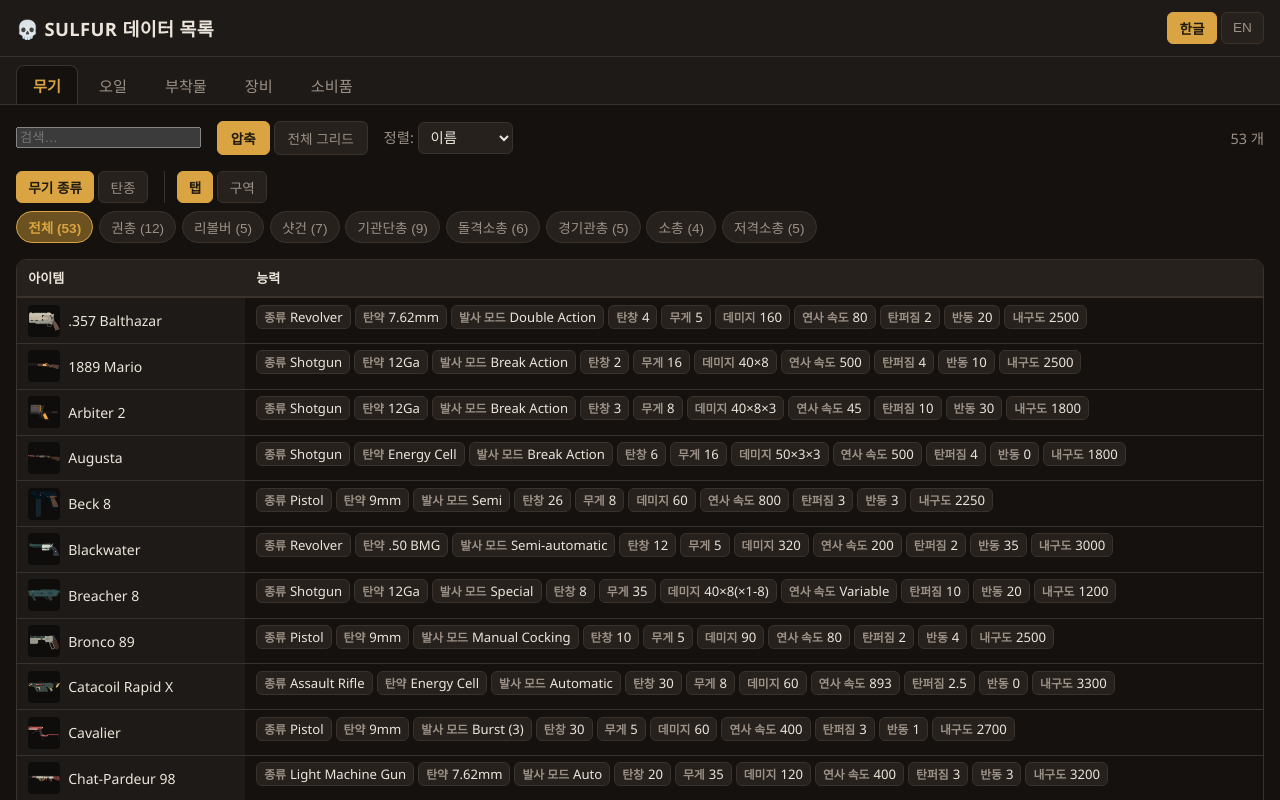
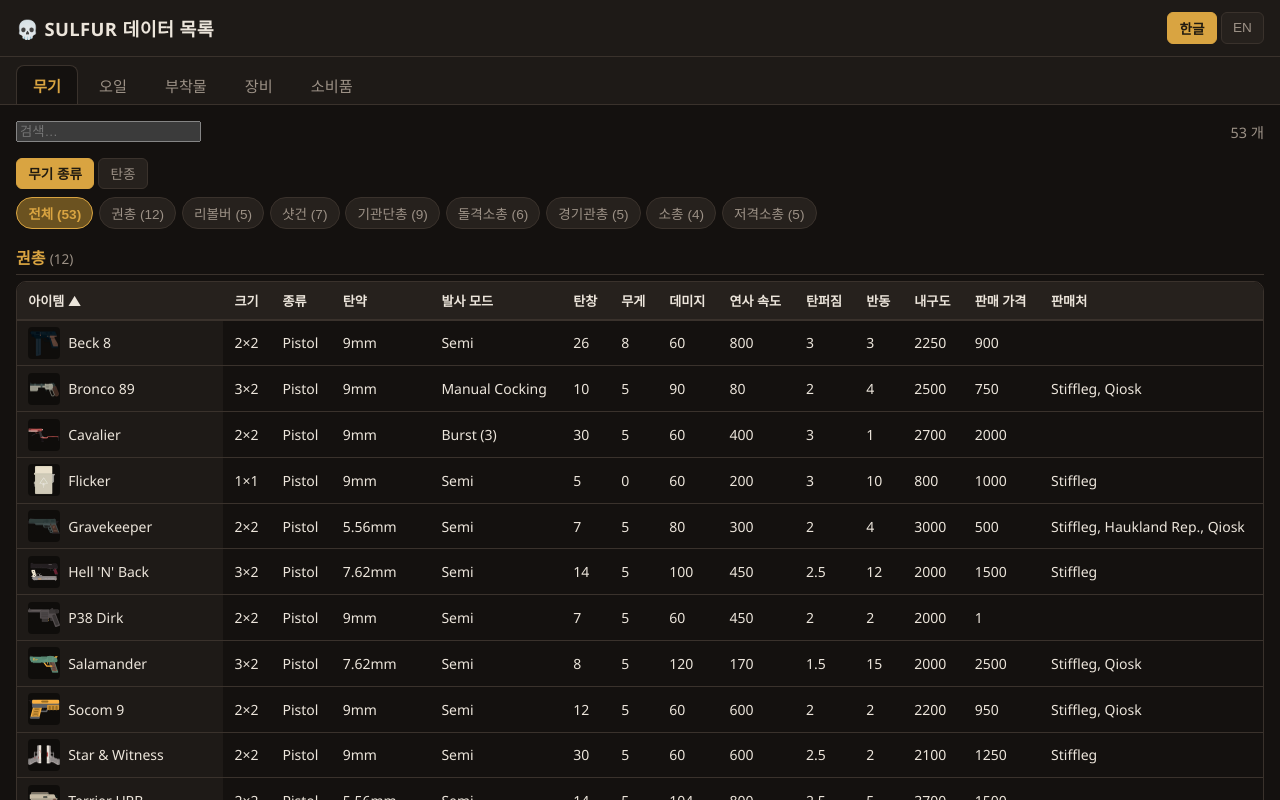
Before and after one commit to YunJonghwan/sulfur-wiki-list, a React (Vite) app: page / in a window 1280 px wide. Shown: the top 800 px of the page. Built offline with nearby package versions, Linux system fonts and the light colour scheme.

Commit message:
데이터 테이블 개선: 뷰 전환 로직 최적화 및 불필요한 상태 제거

```diff
--- a/src/components/DataTable.jsx
+++ b/src/components/DataTable.jsx
@@ -70,17 +70,21 @@ export default function DataTable({ data, lang }) {
   const axes = data.axes || []
 
   const [search, setSearch] = useState('')
-  const [view, setView] = useState('compact') // 'compact' | 'grid'
   const [abilityKey, setAbilityKey] = useState('') // selected stat for sort/filter
   const [abilityDir, setAbilityDir] = useState('desc')
   const [onlyWith, setOnlyWith] = useState(false)
   const [gridSortKey, setGridSortKey] = useState('__name')
   const [gridSortDir, setGridSortDir] = useState('asc')
   const [axisKey, setAxisKey] = useState(axes[0]?.key || '')
-  const [subMode, setSubMode] = useState('tabs') // 'tabs' | 'sections'
   const [selectedGroup, setSelectedGroup] = useState('')
 
   const currentAxis = axes.find((a) => a.key === axisKey) || axes[0] || null
+
+  // View is automatic: weapons always use the sortable grid; other categories
+  // show the compact overview for "All" and switch to a sortable grid once a
+  // specific sub-group is picked (focused comparison).
+  const view =
+    data.kind === 'weapon' ? 'grid' : selectedGroup ? 'grid' : 'compact'
 
   const searched = useMemo(() => {
     const q = search.trim().toLowerCase()
@@ -101,11 +105,9 @@ export default function DataTable({ data, lang }) {
     })
   }, [searched, abilityKey, onlyWith])
 
-  // Columns that at least one currently-visible row populates (hides blanks).
-  const visibleColumns = useMemo(
-    () => columns.filter((col) => base.some((it) => it.fields[col.key])),
-    [columns, base],
-  )
+  // Columns that at least one of the given rows populates (hides blank columns).
+  const columnsFor = (items) =>
+    columns.filter((col) => items.some((it) => it.fields[col.key]))
 
   const sortedBase = useMemo(() => {
     const items = [...base]
@@ -137,9 +139,9 @@ export default function DataTable({ data, lang }) {
   }
 
   const tabItems = useMemo(() => {
-    if (subMode !== 'tabs' || !selectedGroup) return sortedBase
+    if (!selectedGroup) return sortedBase
     return sortedBase.filter((it) => hasGroup(it, selectedGroup))
-  }, [sortedBase, subMode, selectedGroup, currentAxis])
+  }, [sortedBase, selectedGroup, currentAxis])
 
   // Groups present in the current (filtered) data, preserving axis order.
   const presentGroups = useMemo(() => {
@@ -175,6 +177,7 @@ export default function DataTable({ data, lang }) {
   }
 
   function renderTable(items) {
+    const cols = columnsFor(items)
     if (view === 'compact') {
       return (
         <table className="compact-table">
@@ -230,7 +233,7 @@ export default function DataTable({ data, lang }) {
               {t(UI.itemColumn, lang)}
               {gridIndicator('__name')}
             </th>
-            {visibleColumns.map((col) => (
+            {cols.map((col) => (
               <th
                 key={col.key}
                 className="sortable"
@@ -249,7 +252,7 @@ export default function DataTable({ data, lang }) {
               <td className="col-item sticky-col">
                 <ItemCell it={it} />
               </td>
-              {visibleColumns.map((col) => {
+              {cols.map((col) => {
                 const raw = it.fields[col.key]
                 return (
                   <td key={col.key} className={valueTone(raw)}>
@@ -261,7 +264,7 @@ export default function DataTable({ data, lang }) {
           ))}
           {items.length === 0 && (
             <tr>
-              <td className="empty" colSpan={visibleColumns.length + 1}>
+              <td className="empty" colSpan={cols.length + 1}>
                 {t(UI.noResults, lang)}
               </td>
             </tr>
@@ -271,7 +274,7 @@ export default function DataTable({ data, lang }) {
     )
   }
 
-  const shownCount = subMode === 'tabs' ? tabItems.length : sortedBase.length
+  const shownCount = selectedGroup ? tabItems.length : sortedBase.length
 
   return (
     <div className="table-panel">
@@ -284,21 +287,7 @@ export default function DataTable({ data, lang }) {
           onChange={(e) => setSearch(e.target.value)}
         />
 
-        <div className="view-switch" role="group">
-          <button
-            className={view === 'compact' ? 'active' : ''}
-            onClick={() => setView('compact')}
-          >
-            {t(UI.viewCompact, lang)}
-          </button>
-          <button
-            className={view === 'grid' ? 'active' : ''}
-            onClick={() => setView('grid')}
-          >
-            {t(UI.viewGrid, lang)}
-          </button>
-        </div>
-
+        {view === 'compact' && (
           <div className="ability-control">
             <label>
               {t(UI.sortBy, lang)}:{' '}
@@ -336,6 +325,7 @@ export default function DataTable({ data, lang }) {
               </>
             )}
           </div>
+        )}
 
         <span className="count">
           {shownCount} {t(UI.count, lang)}
@@ -358,22 +348,6 @@ export default function DataTable({ data, lang }) {
             </div>
           )}
 
-          <div className="submode-switch" role="group">
-            <button
-              className={subMode === 'tabs' ? 'active' : ''}
-              onClick={() => setSubMode('tabs')}
-            >
-              {t(UI.subTabs, lang)}
-            </button>
-            <button
-              className={subMode === 'sections' ? 'active' : ''}
-              onClick={() => setSubMode('sections')}
-            >
-              {t(UI.subSections, lang)}
-            </button>
-          </div>
-
-          {subMode === 'tabs' && (
           <div className="group-pills">
             <button
               className={selectedGroup === '' ? 'pill active' : 'pill'}
@@ -391,11 +365,10 @@ export default function DataTable({ data, lang }) {
               </button>
             ))}
           </div>
-          )}
         </div>
       )}
 
-      {subMode === 'sections' && currentAxis ? (
+      {selectedGroup === '' && currentAxis ? (
         <div className="sections">
           {presentGroups.map((g) => (
             <section key={g.value} className="group-section">
```
Lines whose indentation alone changed are shown as unchanged.
